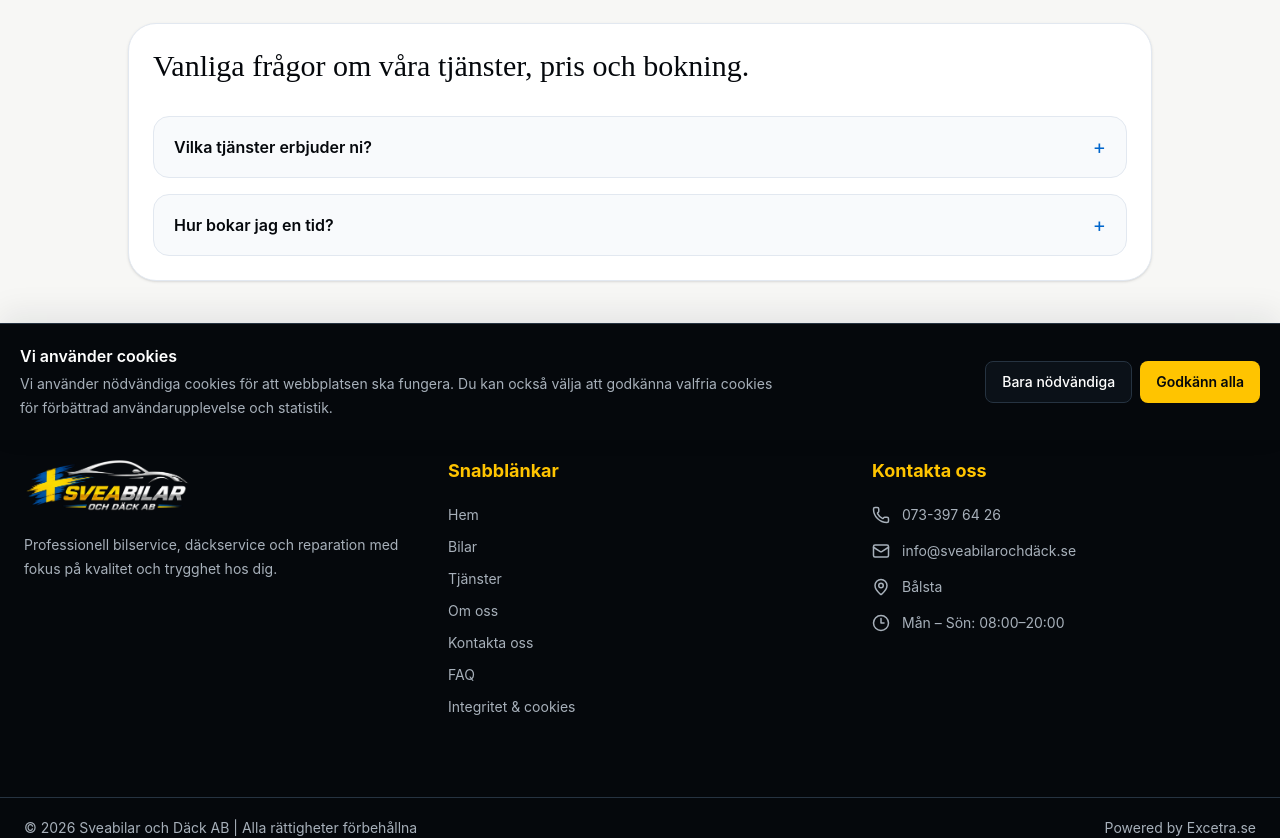
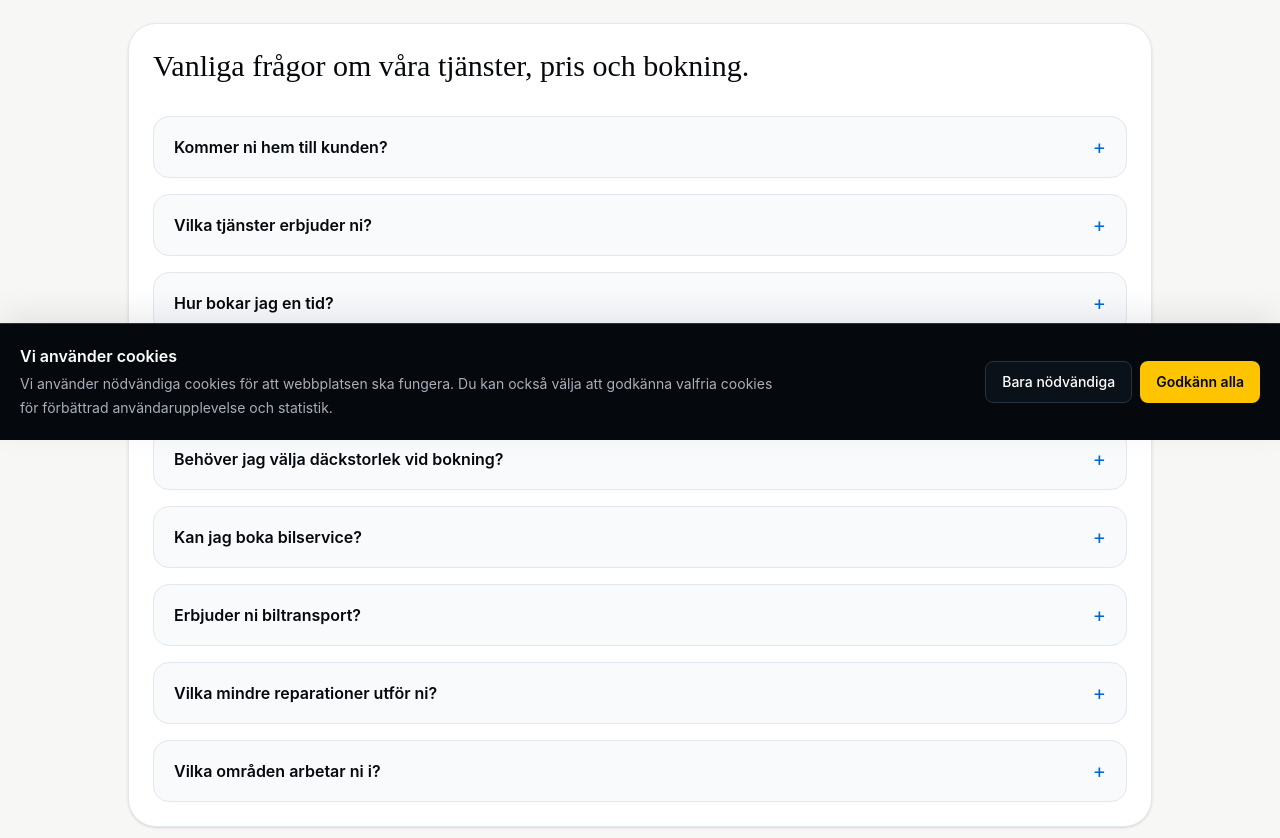
Before and after one commit to fukriiboii/Sveabilar-frontend, a React (Vite) app: page /faq in a window 1280 px wide. Shown: the part 360-1198 px from the top of the page. Built offline with nearby package versions, Linux system fonts and the light colour scheme; no server answers.

Commit message:
feat: improve FAQ content and added question link in services

```diff
--- a/src/features/faq/data/faqData.ts
+++ b/src/features/faq/data/faqData.ts
@@ -4,7 +4,7 @@ export type FaqItem = {
 };
 
 export type FaqCategory = {
-  key: 'services' | 'business';
+  key: 'services' | 'business' | 'booking';
   label: string;
   description: string;
   items: FaqItem[];
@@ -17,15 +17,51 @@ export const faqCategories: FaqCategory[] = [
     description: 'Vanliga frågor om våra tjänster, pris och bokning.',
     items: [
       {
+        question: 'Kommer ni hem till kunden?',
+        answer: 'Ja, våra tjänster utförs normalt på plats hos kunden, exempelvis hemma eller på arbetsplatsen.',
+      },
+
+      {
         question: 'Vilka tjänster erbjuder ni?',
-        answer:
-          'Vi erbjuder just nu däckbyte på plats. Vi arbetar även med fler tjänster som kommer att lanseras framöver.',
+        answer: 'Vi erbjuder just nu däckbyte, strålkastarrenovering, biltransport mindre reparationer  på plats. Vi arbetar även med fler tjänster som kommer att lanseras framöver.',
       },
+
       {
         question: 'Hur bokar jag en tid?',
-        answer:
-          'Du väljer tjänst, datum och tid och fyller i dina uppgifter. Efter det får du bekräftelse på mejl.',
+        answer: 'Du väljer tjänst, datum och tid och fyller i dina uppgifter. Efter det får du bekräftelse på mejl.',
       },
+
+      {
+        question: 'Vad innebär däckskifte?',
+        answer: 'Vi byter dina hjul på plats hos dig. Vi kontrollerar även bromsarna samt däckens skick.',
+      },
+
+      {
+        question: 'Behöver jag välja däckstorlek vid bokning?',
+        answer: 'Nej. Det visar endast priset på däckstorleken.',
+      },
+
+      {
+        question: 'Kan jag boka bilservice?',
+        answer: 'Bilservice bokas efter offert. Kontakta oss med information om bilen och vad den behöver hjälp med, så återkommer vi med ett förslag.',
+      },
+
+      {
+        question: 'Erbjuder ni biltransport?',
+        answer: 'Ja, vi erbjuder biltransport från en plats till en annan. Priset beror bland annat på sträcka och fordonets typ.',
+      },
+
+      {
+        question: 'Vilka mindre reparationer utför ni?',
+        answer: 'Vi hjälper till med mindre reparationer bland annat byte av bromsbelägg, skivbromsar mm. Kontakta oss med information om problemet så bedömer vi om arbetet kan utföras på plats.',
+      },
+
+      {
+        question: 'Vilka områden arbetar ni i?',
+        answer: 'Vi utgår från Bålsta och tar emot förfrågningar från hela stockholm. Kontakta oss om du är osäker på om vi kan komma till dig.',
+      },
+
+
     ],
   },
   {
@@ -34,15 +70,73 @@ export const faqCategories: FaqCategory[] = [
     description: 'Allt du behöver veta om hur vi arbetar och hur kontakt fungerar.',
     items: [
       {
-        question: 'Var jobbar ni?',
+        question: 'Vilka är Sveabilar och Däck?',
         answer:
-          'Vi erbjuder tjänster på plats hos kunden, vilket gör det enkelt att boka däckbyte utan att lämna bilen.',
+          'Sveabilar och Däck erbjuder smidiga biltjänster direkt hos kunden, med fokus på trygghet, tydlig kommunikation och enkel service.',
       },
+
       {
         question: 'Hur kontaktar jag er?',
-        answer:
-          'Du kan kontakta oss via kontakt-sidan eller genom att boka direkt i vår tjänstguide.',
+        answer: 'Du kan kontakta oss på e-post eller telefon. Våra kontaktuppgifter finns på kontaktsidan.',
+      },
+
+      {
+        question: 'Vilka betalningsalternativ erbjuder ni?',
+        answer: 'Just nu erbjuder vi Faktura, Swish eller kontant. Fler betalningsalternativ kommer.',
+      },
+
+      {
+        question: 'Kan företag boka era tjänster?',
+        answer: 'Ja, företag är välkomna att kontakta oss för bokningar och offertförfrågningar.',
+      },
+
+      {
+        question: 'Hur behandlar ni mina personuppgifter?',
+        answer: 'Vi behandlar dina uppgifter för att kunna hantera bokningar och ge kundservice. Mer information finns i vår integritets- och cookiepolicy.',
+      },
+
+      {
+        question: 'Varför får jag ett bekräftelsemejl?',
+        answer: 'Bekräftelsemejlet innehåller information om din bokning och skickas till e-postadressen du angav vid bokningen.',
       },
     ],
   },
+
+  {
+    key: 'booking',
+    label: 'Frågor om din bokning',
+    description: 'Allt du behöver veta om din bokning',
+    items: [
+      {
+        question: 'Hur bokar jag en tid?',
+        answer:
+          'Välj en tjänst, välj ett ledigt datum och välj därefter en ledig tid. Fyll sedan i dina kontaktuppgifter och skicka bokningen.',
+      },
+      {
+        question: 'När är min bokning bekräftad?',
+        answer:
+          'Bokningen registreras när du har skickat in formuläret. Du får sedan en bekräftelse via e-post med information om tjänsten, datum, tid och adress.',
+      },
+      {
+        question: 'Vad händer om ingen tid passar?',
+        answer:
+          'Kontakta oss så försöker vi hitta en annan tid som passar bättre.',
+      },
+      {
+        question: 'Kan jag boka åt någon annan?',
+        answer:
+          'Ja, du kan boka åt någon annan. Ange kundens korrekta namn, telefonnummer, e-postadress och adress.',
+      },
+      {
+        question: 'Kan jag avboka min tid?',
+        answer:
+          'Ja, kontakta oss så snart som möjligt om du behöver avboka eller ändra din bokning.',
+      },
+      {
+        question: 'Vad kostar en sen avbokning?',
+        answer:
+          'Vid avbokning mindre än 24 timmar före bokad tid kan en avgift på 100 kr tillkomma.',
+      },
+    ]
+  }
 ];
--- a/src/features/faq/pages/FaqPage.tsx
+++ b/src/features/faq/pages/FaqPage.tsx
@@ -3,7 +3,7 @@ import { faqCategories } from '../data/faqData';
 import SEO from '../../../shared/components/SEO';
 
 export default function FaqPage() {
-  const [activeCategory, setActiveCategory] = useState<'services' | 'business'>('services');
+  const [activeCategory, setActiveCategory] = useState<'services' | 'booking' | 'business'>('services');
 
   const currentCategory = useMemo(
     () => faqCategories.find((category) => category.key === activeCategory) ?? faqCategories[0],
--- a/src/features/services/pages/ServicesPage.tsx
+++ b/src/features/services/pages/ServicesPage.tsx
@@ -1,4 +1,5 @@
 import { useMemo } from 'react';
+import { Link } from 'react-router-dom';
 
 import ServicesHero from '../components/ServicesHero';
 import ServiceDetailSection from '../components/ServiceDetailSection';
@@ -139,6 +140,39 @@ export default function ServicesPage() {
           reversed={service.reversed}
         />
       ))}
+
+      <section className="border-t border-slate-200 bg-white px-4 py-16 sm:px-6 md:py-20">
+        <div className="mx-auto max-w-3xl text-center">
+          <p className="text-xs font-semibold uppercase tracking-[0.2em] text-brand-blue">
+            Har du frågor?
+          </p>
+
+          <h2 className="mt-3 font-serif text-3xl text-brand-bg sm:text-4xl">
+            Vi hjälper dig att hitta rätt tjänst
+          </h2>
+
+          <p className="mx-auto mt-4 max-w-2xl text-base leading-7 text-slate-600">
+            Vid frågor om en tjänst är du välkommen att kontakta oss eller läsa
+            mer bland våra vanliga frågor.
+          </p>
+
+          <div className="mt-8 flex flex-col justify-center gap-3 sm:flex-row">
+            <Link
+              to="/contact"
+              className="inline-flex items-center justify-center bg-brand-bg px-6 py-3 text-sm font-semibold text-white transition hover:bg-brand-bg/90"
+            >
+              Kontakta oss
+            </Link>
+
+            <Link
+              to="/faq"
+              className="inline-flex items-center justify-center border border-brand-bg px-6 py-3 text-sm font-semibold text-brand-bg transition hover:bg-brand-bg hover:text-white"
+            >
+              Läs vanliga frågor
+            </Link>
+          </div>
+        </div>
+      </section>
     </main>
   );
 }
```
